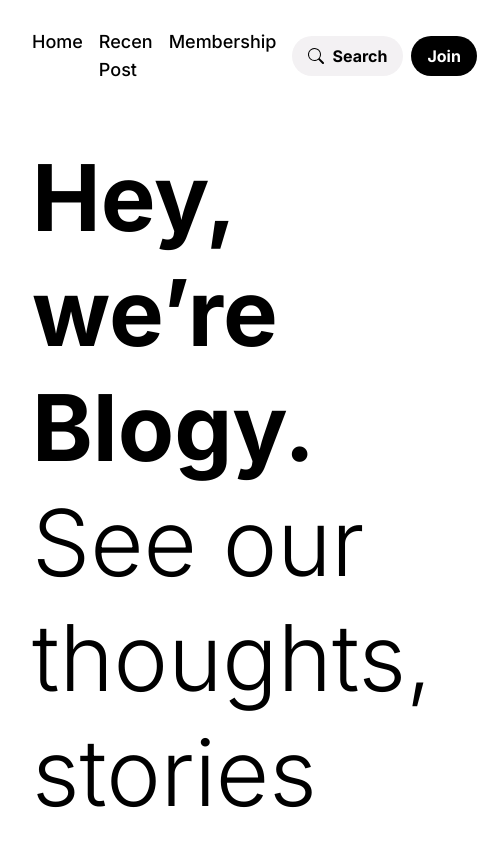
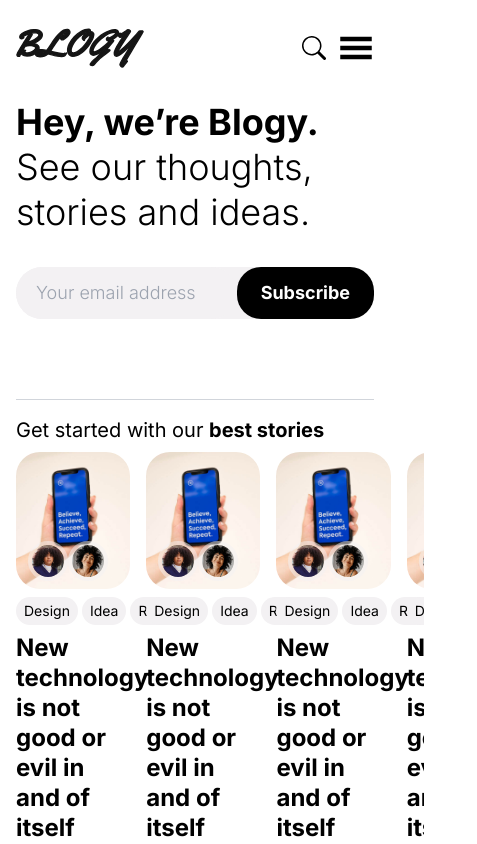
Before and after one commit to hxncodes/NEXTJS-BLOGY, a Next.js app: page / in a window 390 px wide. Shown: the top 844 px of the page, 477 px wide, since content can reach past the window. Built offline with nearby package versions, Linux system fonts and the light colour scheme.

Commit message:
Working on responsiveness sm, md, lg and xl

```diff
--- a/app/globals.css
+++ b/app/globals.css
@@ -4,7 +4,7 @@
 
 @layer base {
   body {
-    @apply container mx-auto px-8
+    @apply w-full mx-auto px-4 sm:px-14
   }
 
   a {
@@ -15,7 +15,7 @@
 
 @layer utilities {
 
-  .btn {@apply py-2 px-4 rounded-3xl font-bold}
+  .btn {@apply py-2 px-5 rounded-3xl font-bold}
 
   .btn-primary {
     @apply bg-black text-white hover:bg-blueColor
@@ -29,9 +29,13 @@
     @apply flex items-center gap-2
   }
 
-    .btn-sm {
+  .btn-sm {
       @apply py-1 px-2 text-sm rounded-full font-normal
     }
+
+  .btn-md {
+    @apply py-3 px-6 text-lg
+  }
 
   .btn-lg {
     @apply py-4 px-6 text-2xl rounded-full
--- a/components/Footer.tsx
+++ b/components/Footer.tsx
@@ -1,5 +1,6 @@
 "use client";
 
+import Link from "next/link";
 import FooterCard from "./FooterCard";
 import Logo from "./Logo";
 import { socialLinks, about, features, membership } from "@/data/links";
@@ -20,28 +21,28 @@ const Footer = () => {
           {socialLinks.map(({ id, icon, url, link }) => (
             <li key={id} className="flex items-center gap-2">
               {icon}
-              <a href={url}>{link}</a>
+              <Link href={url}>{link}</Link>
             </li>
           ))}
         </FooterCard>
         <FooterCard title="About">
           {about.map(({ id, url, link }) => (
             <li key={id} className="flex items-center gap-2">
-              <a href={url}>{link}</a>
+              <Link href={url}>{link}</Link>
             </li>
           ))}
         </FooterCard>
         <FooterCard title="Features">
           {features.map(({ id, url, link }) => (
             <li key={id} className="flex items-center gap-2">
-              <a href={url}>{link}</a>
+              <Link href={url}>{link}</Link>
             </li>
           ))}
         </FooterCard>
         <FooterCard title="Membership">
           {membership.map(({ id, url, link }) => (
             <li key={id} className="flex items-center gap-2">
-              <a href={url}>{link}</a>
+              <Link href={url}>{link}</Link>
             </li>
           ))}
         </FooterCard>
--- a/components/Hero.tsx
+++ b/components/Hero.tsx
@@ -5,22 +5,22 @@ import Subscribe from "./Subscribe";
 const Hero = () => {
   return (
     <section>
-      <div className="flex py-14">
-        <h1 className="text-[92px] font-light leading-tight">
+      <div className="flex py-8 lg:py-14">
+        <h1 className="text-4xl sm:text-[3.35rem] md:text-7xl lg:text-[5.5rem] font-light leading-tight">
           <span className="font-bold">Hey, we’re Blogy.</span> See our thoughts,
           stories and ideas.
         </h1>
       </div>
-      <div className="flex items-center w-[70%] gap-4 mb-16">
+      <div className="flex items-center lg:w-[90%] xl:w-[70%] gap-4">
         <Subscribe />
-        <div className="w-[50%]">
+        <div className="hidden lg:flex lg:w-[50%]">
           <p className="text-base text-gray-600">
             Get the email newsletter and unlock access to members-only content
             and updates
           </p>
         </div>
       </div>
-      <hr />
+      <hr className="h-px mt-20 bg-gray-300 border-0" />
     </section>
   );
 };
--- a/components/Logo.tsx
+++ b/components/Logo.tsx
@@ -1,9 +1,15 @@
-import Image from "next/image";
+import NextImage from "next/image";
 
 const Logo = () => {
   return (
-    <div>
-      <Image src="/images/logo.svg" alt="logo" width={150} height={100} />
+    <div className="">
+      <NextImage
+        src="/images/logo.svg"
+        alt="logo"
+        width={50}
+        height={50}
+        className="w-32 object-contain"
+      />
     </div>
   );
 };
--- a/components/Navbar.tsx
+++ b/components/Navbar.tsx
@@ -1,24 +1,25 @@
 "use client";
 
-import Image from "next/image";
 import { BsSearch } from "react-icons/bs";
+import { GiHamburgerMenu } from "react-icons/gi";
 import Logo from "./Logo";
+import Link from "next/link";
 
 const Navbar = () => {
   return (
     <div className="flex justify-between pt-7">
       <Logo />
-      <div className="flex items-center gap-4">
+      <div className="hidden lg:flex items-center gap-4">
         <div className="text-lg font-medium">
           <ul className="flex gap-4">
             <li>
-              <a href="#">Home</a>
+              <Link href="#">Home</Link>
             </li>
             <li>
-              <a href="#">Recen Post</a>
+              <Link href="#">Recen Post</Link>
             </li>
             <li>
-              <a href="#">Membership</a>
+              <Link href="#">Membership</Link>
             </li>
           </ul>
         </div>
@@ -27,8 +28,12 @@ const Navbar = () => {
             <BsSearch />
             Search
           </button>
-          <button className=" btn btn-primary">Join</button>
+          <button className="btn btn-primary">Join</button>
         </div>
+      </div>
+      <div className="flex gap-3 items-center justify-center lg:hidden text-2xl">
+        <BsSearch />
+        <GiHamburgerMenu className="text-4xl" />
       </div>
     </div>
   );
--- a/components/Stories.tsx
+++ b/components/Stories.tsx
@@ -8,7 +8,7 @@ const Stories = () => {
       <h2 className="text-xl">
         Get started with our <span className="font-bold">best stories</span>
       </h2>
-      <div className="flex flex-row gap-4 overflow-visible overflow-x-scroll py-2">
+      <div className="flex flex-row gap-4 overflow-visible overflow-x-scroll py-2 mr-[-50px]">
         <BlogCard />
         <BlogCard />
         <BlogCard />
--- a/components/Subscribe.tsx
+++ b/components/Subscribe.tsx
@@ -8,13 +8,13 @@ const Subscribe = () => {
       <div className="flex rounded-full bg-lightGrayColor hover:bg-darkGrayColor">
         <div>
           <input
-            className="outline-none w-full h-full bg-lightGrayColor rounded-full text-xl hover:bg-darkGrayColor font-light px-5"
+            className="outline-none w-full h-full bg-lightGrayColor rounded-full text-lg md:text-xl hover:bg-darkGrayColor font-light px-5"
             type="email"
             required
             placeholder="Your email address"
           />
         </div>
-        <button type="submit" className="btn btn-primary btn-lg">
+        <button type="submit" className="btn btn-primary btn-md md:btn-lg">
           Subscribe
         </button>
       </div>
--- a/tailwind.config.js
+++ b/tailwind.config.js
@@ -5,7 +5,14 @@ module.exports = {
     "./components/**/*.{js,ts,jsx,tsx,mdx}",
     "./app/**/*.{js,ts,jsx,tsx,mdx}",
   ],
+
   theme: {
+    screens: {
+      sm: "574px",
+      md: "767px",
+      lg: "992px",
+      xl: "1280px",
+    },
     extend: {
       colors: {
         lightGrayColor: "#F3F1F3",
```
